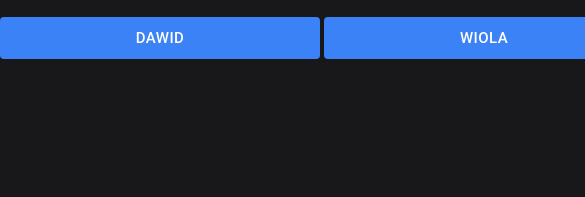
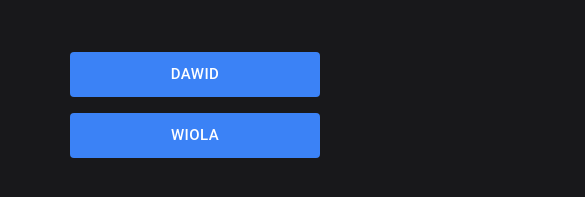
Before and after one commit to ImVarya/Notea, a plain HTML site: page index.html in a window 390 px wide. Shown: the part 355-552 px from the top of the page, 585 px wide, since content can reach past the window. Drawn offline with Linux system fonts and the light colour scheme.

Commit message:
dodano satysfakcjonujace zmiany(width, height)

```diff
--- a/style.css
+++ b/style.css
@@ -38,4 +38,13 @@
     display: block;
     margin-left: auto;
     margin-right: auto;
+    text-align: center;
 }
+
+@media only screen and (max-width: 620px) {
+    .center, .button {
+      width: 80%;
+      height: 45px;
+      margin-top: 5%;
+    }
+}
```
